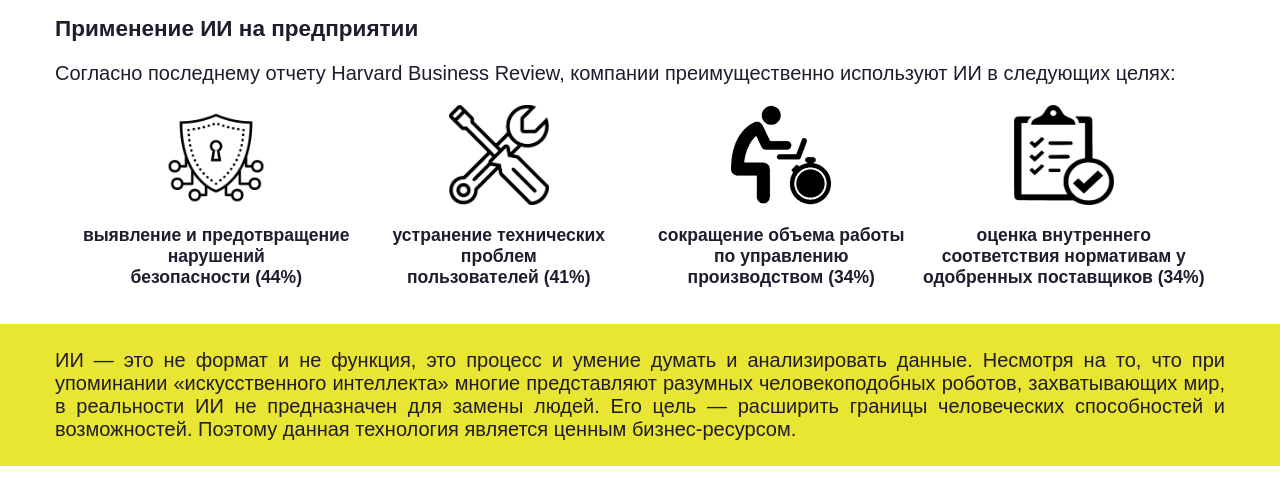
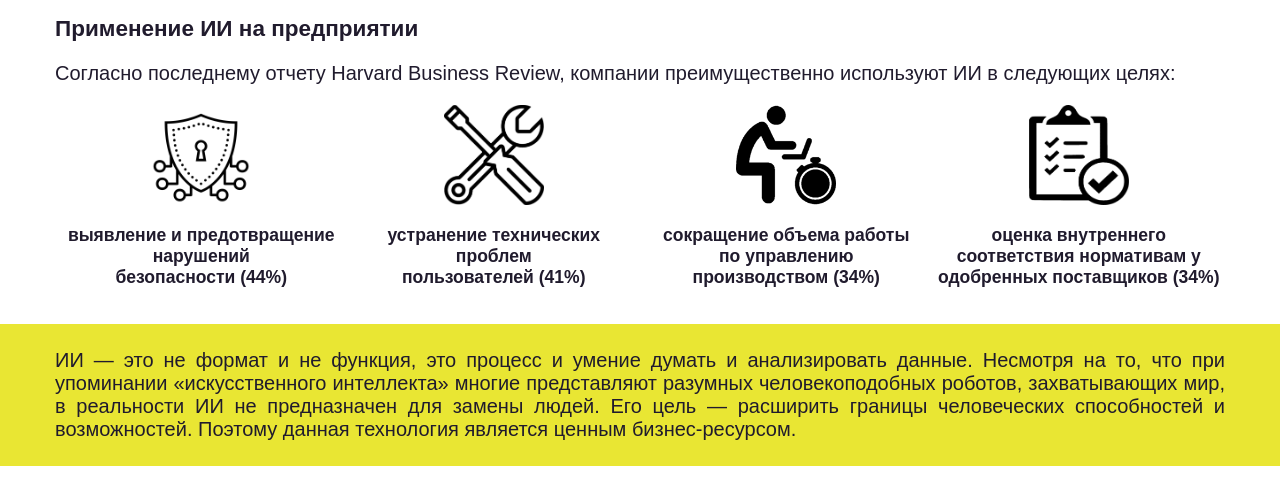
Before and after one commit to InnaM8/site_AI, a plain HTML site: page index.html in a window 1280 px wide. Shown: the part 244-748 px from the top of the page. Drawn offline with Linux system fonts and the light colour scheme.

Commit message:
Update style.css

```diff
--- a/css/style.css
+++ b/css/style.css
@@ -66,8 +66,6 @@ a:hover {
 .applications {
   display: flex;
   text-align: center;
-  padding-left: 20px;
-  padding-right: 20px;
   font-size: 15px;
 }
 .icon {
@@ -79,7 +77,6 @@ a:hover {
 }
 .application:hover {
   transform: scale(1.1);
-  transform-origin: 0 0;
 }
 #description {
   background-color: rgb(233, 230, 51);
```
